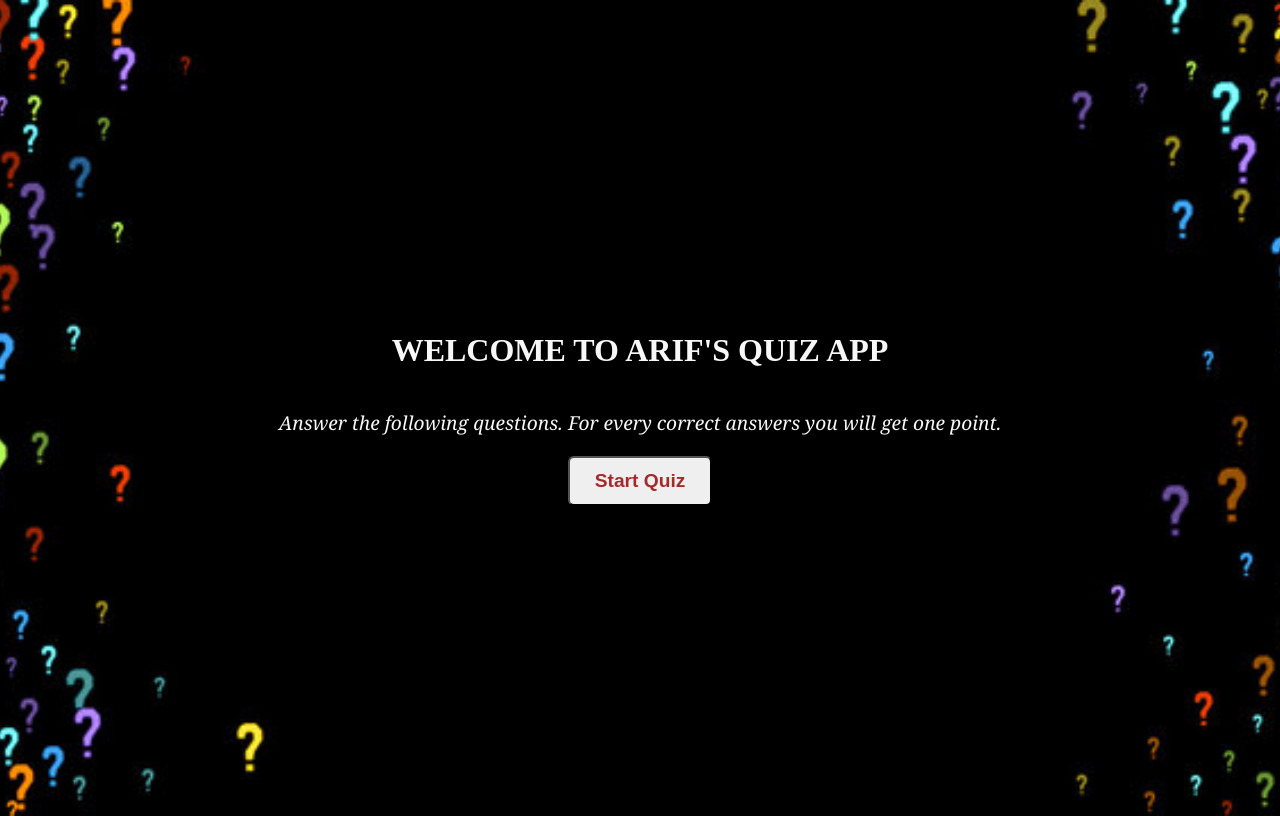
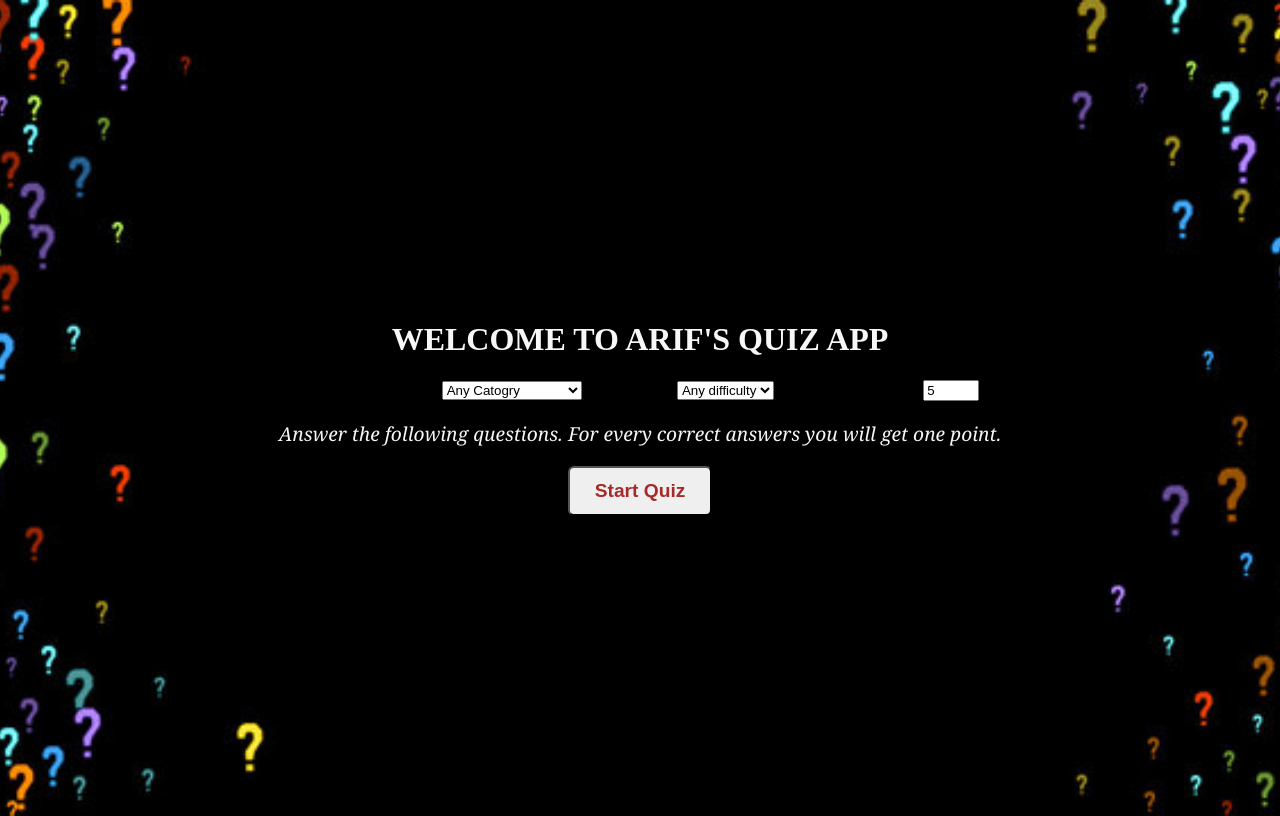
Before and after one commit to MAR-ARIF/Quiz-App, a plain HTML site: page index.html in a window 1280 px wide. Drawn offline with Linux system fonts and the light colour scheme.

Commit message:
Add settings

```diff
--- a/index.html
+++ b/index.html
@@ -9,6 +9,26 @@
 <body>
 
     <h1>WELCOME TO ARIF'S QUIZ APP</h1>
+    <div class="settings">
+        <label for="category">Select Quiz Category</label>
+        <select id="category">
+            <option value="">Any Catogry</option>
+            <option value="9">General Knowledge</option>
+            <option value="18">Computer Science</option>
+            <option value="21">Sports</option>
+        </select>
+        <label for="difficulty">Set Difficulty</label>
+        <select id="difficulty">
+            <option value="">Any difficulty</option>
+            <option value="easy">Easy</option>
+            <option value="medium">Medium</option>
+            <option value="hard">Hard</option>
+
+        </select>
+        <label for="qNum">Set Questions number</label>
+        <input type="number" id="qNum" min="5" max="20" value="5">
+
+    </div>
     <p>Answer the following questions. For every correct answers you will get one point.</p>
     <button id="start-btn" type="button">Start Quiz</button>
     <div class="quiz-container">
```
